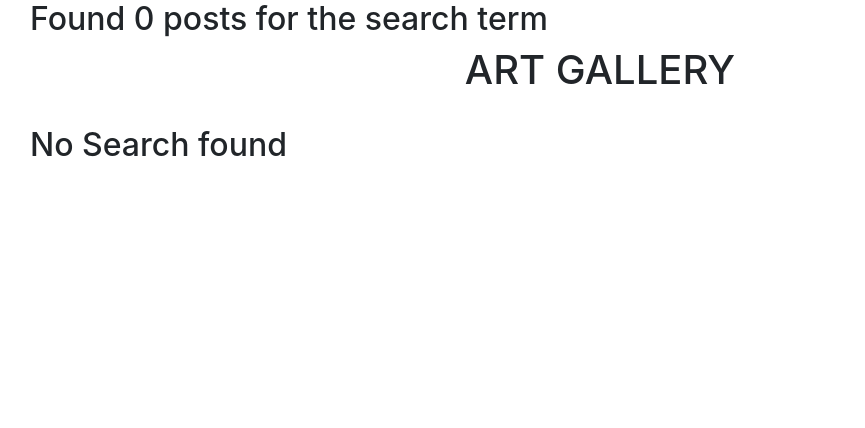
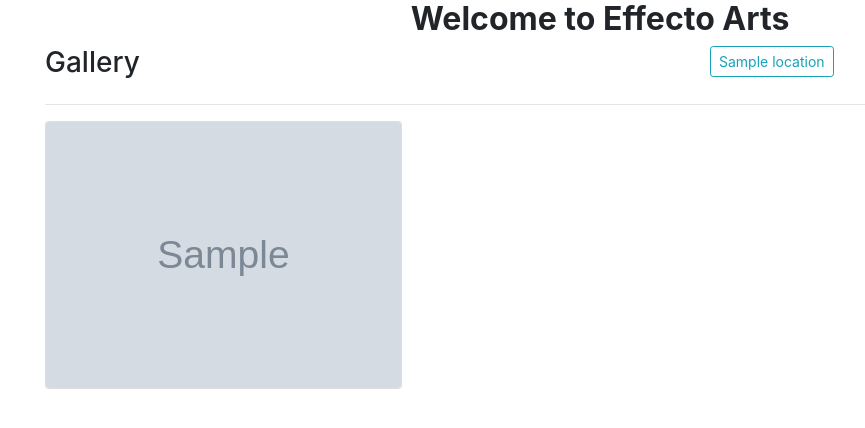
Before and after one commit to Valentino-Junior/Art-gallery, a Django app: page / in a window 1280 px wide. Shown: the part 56-484 px from the top of the page, without its empty margins (40-905 px from the left). Run offline with Django 3.2, Linux system fonts and the light colour scheme; tables that the repository leaves empty hold one stand-in row (values such as "Sample post"); grey boxes marked "Sample" are stand-in pictures.

Commit message:
Added the for loop and the if conditions

```diff
--- a/gallery/templates/home.html
+++ b/gallery/templates/home.html
@@ -11,30 +11,68 @@
     <title>Document</title>
 </head>
 <body>
-<div class="container">
-    <div class="row">
-    {% if posts%}
-      <h4>Found {{ posts|length }} of searched term {{message}}</h4>
-    {% else %}
-      <h2> Found 0 posts for the search term {{message}}</h2>
-    {% endif %}
 
-    </div>
-  <h1 class="text-center">ART GALLERY</h1><br>
+  <div class="container">
+      <h2 class="text-center imagea"><b>Welcome to Effecto Arts</b></h2>
+  </div>
 
-    {% for post in posts %}
+  <div class="container-fluid boded" id="b">
+      <div class="container">
 
 
-    {% empty %}
-    <div class="row">
-      <h2 class="text-center">No Search found</h2>
-    </div>
+          <div class="row">
+              <div class="col-md-7">
+                  <h3>Gallery</h3>
+              </div>
+              <div class="col-md-5">
+              <span id="locations">
+                  {% for location in locations %}
+                      <a class="btn btn-outline-info btn-sm" id="btn"
+                         href="/location/{{location.name}}">{{location.name}}</a>
+                  {%endfor%}
+               </span>
+              </div>
+          </div>
+          <hr>
+          <div class="card-columns">
+              {% for image in images %}
+              <div class="card" data-toggle="modal" data-target="#{{image.id}}">
+                  <img src="{{image.image.url}}" alt="{{image.name}}" class="card-img">
+              </div>
 
 
-    {% endfor %}
+              <div class="modal fade " id="{{image.id}}" tabindex="-1" role="dialog"
+                   aria-labelledby="exampleModalCenterTitle" aria-hidden="true">
+                  <div class="modal-dialog modal-dialog-centered modal-md" role="document">
+                      <div class="modal-content modalcard">
+                          <div class="modal-header">
+                              <h5 class="modal-title" id="imageheader">{{image.name}}</h5>
+                              <button type="button" class="close" data-dismiss="modal" aria-label="Close">
+                                  <span aria-hidden="true">&times;</span>
+                              </button>
+                          </div>
+                          <div class="modal-body">
+                              <img src="{{image.image.url}}" alt="{{image.name}}" class="img-fluid">
+                              <p class="imgdesc text-center">{{image.description}}</p>
+                              <span class="btn btn-sm btn-outline-success">{{image.category}}</span> <a
+                                  href="/location/{{image.location}}" class="btn btn-sm btn-outline-info">{{image.location}}</a>
+                          </div>
+                          <div class="modal-footer">
+                              <input class="form-control input-lg" type="text"
+                                     value="{{image.image.url}}" id="{{image.id}}.url">
+                              <button class="btn btn-success btn-sm" onclick="copyLink('{{image.id}}.url')">Copy</button>
+                              <button type="button" class="btn btn-outline-danger btn-sm" data-dismiss="modal">Close
+                              </button>
+                          </div>
+                      </div>
+                  </div>
+              </div>
+              {% endfor %}
+          </div>
+      </div>
+  </div>
 
 
-</div>
 </body>
 </html>
 {%endblock%}
```
